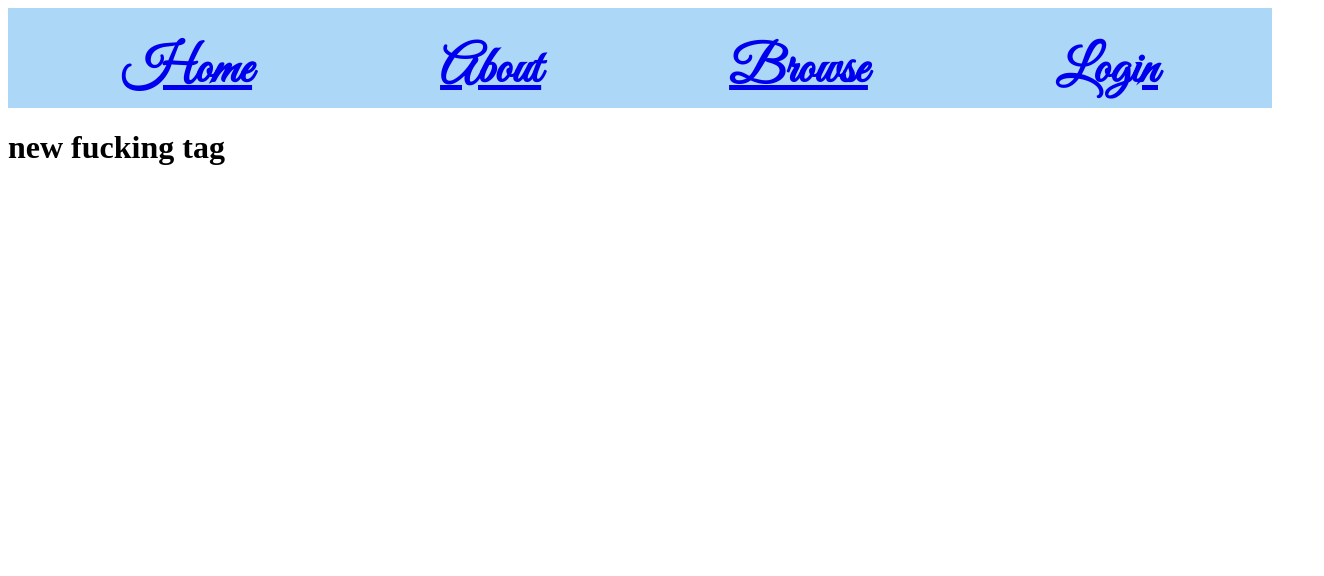
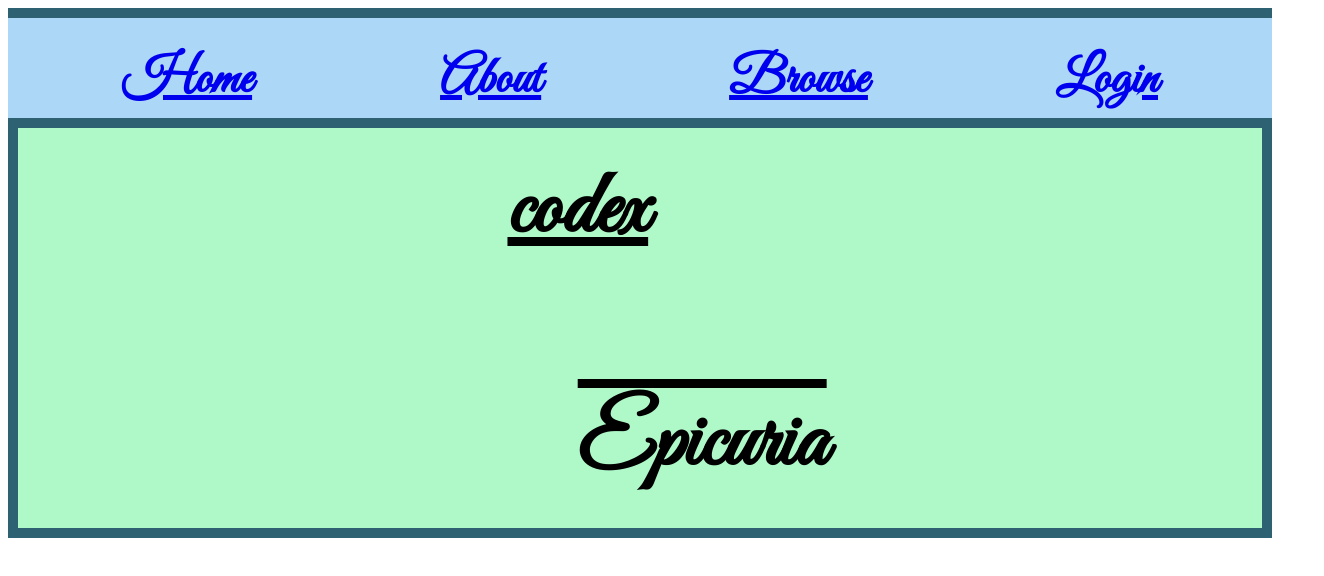
Before and after one commit to 7-O-2-H/recipe-app, a Next.js app in the folder client/: page /about in a window 1280 px wide. Shown: the top 576 px of the page, 1324 px wide, since content can reach past the window. Built offline with nearby package versions, Linux system fonts and the light colour scheme.

Commit message:
format about page header and nav

```diff
--- a/client/src/components/NavBar.jsx
+++ b/client/src/components/NavBar.jsx
@@ -13,7 +13,7 @@ export default function NavBar() {
           <Link href="/">Home</Link>
         </li>
         <li>
-          <a href="/about">About</a>
+          <Link href="/about">About</Link>
         </li>
         <li>
           <Link href="/browse">Browse</Link>
--- a/client/src/pages/about.jsx
+++ b/client/src/pages/about.jsx
@@ -1,18 +1,19 @@
 // imports
 import NavBar from "../components/NavBar";
+import Header from '../components/Header';
+import Spacer from '../components/Spacer';
 
 export default function About() {
 
   console.log('about render');
   return (
     <div>
-
+      <Spacer />
       <NavBar />
-
-
-        <h1>new fucking tag</h1>
-
-      </div>
+      <Spacer />
+      <Header />
+      <Spacer />
+    </div>
 
   );
 }
--- a/client/src/styles/Header.css
+++ b/client/src/styles/Header.css
@@ -5,15 +5,12 @@ h1 {
   font-size: 90px;
   font-family: 'Great Vibes', cursive;
   font-weight: bold;
-
 }
 
 .header {
   display: flex;
   flex-direction: column;
-  /* width: 100%; */
   height: 400px;
-  /* padding: 0px -10px 0px -10px; */
   background-color: #AFF9C9;
   justify-content: center;
   position: relative;
--- a/client/src/styles/NavBar.css
+++ b/client/src/styles/NavBar.css
@@ -3,6 +3,7 @@
   width: 100%;
   height: 100px;
   background-color: #ADD7F6;
+
 }
 
 .links {
```
